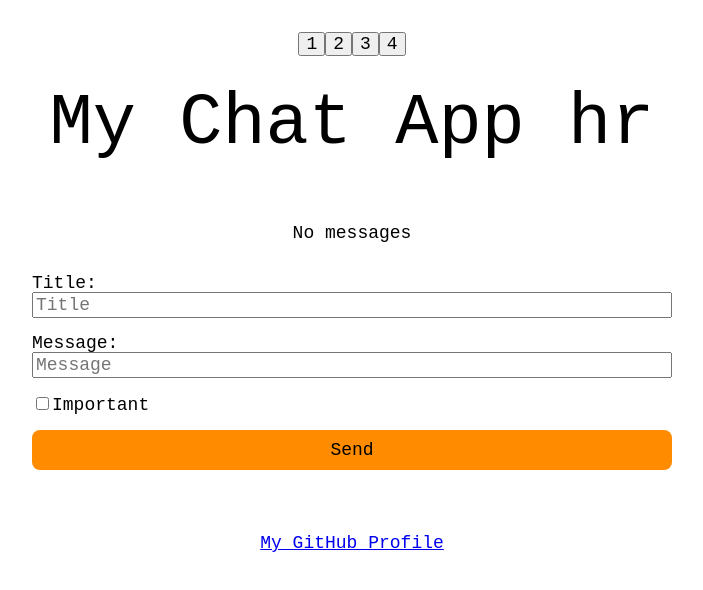
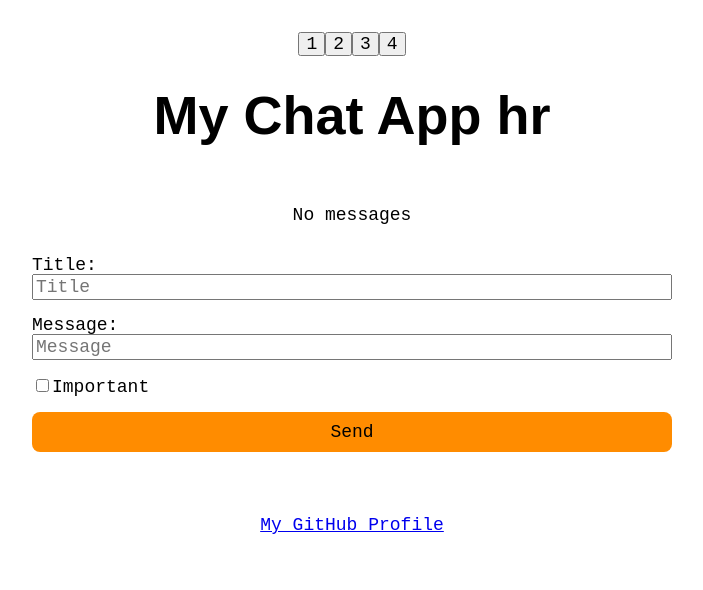
Before and after one commit to zopaj63/algebra-react-example-app, a React (Create React App) app: page / in a window 1280 px wide. Shown: the top 590 px of the page, without its empty margins (288-991 px from the left). Built offline with nearby package versions, Linux system fonts and the light colour scheme.

Commit message:
add netlify status, stylize h1

```diff
--- a/src/index.css
+++ b/src/index.css
@@ -14,7 +14,9 @@ body {
 }
 
 h1 {
-	font-size: 4rem;
+	font-size: 3rem;
+	font-family: sans-serif;
+	font-weight: 600;
 }
 
 input, textarea, button, select {
```
Also changed, not shown: 1 other file (tests, documents, lock files or other folders).
